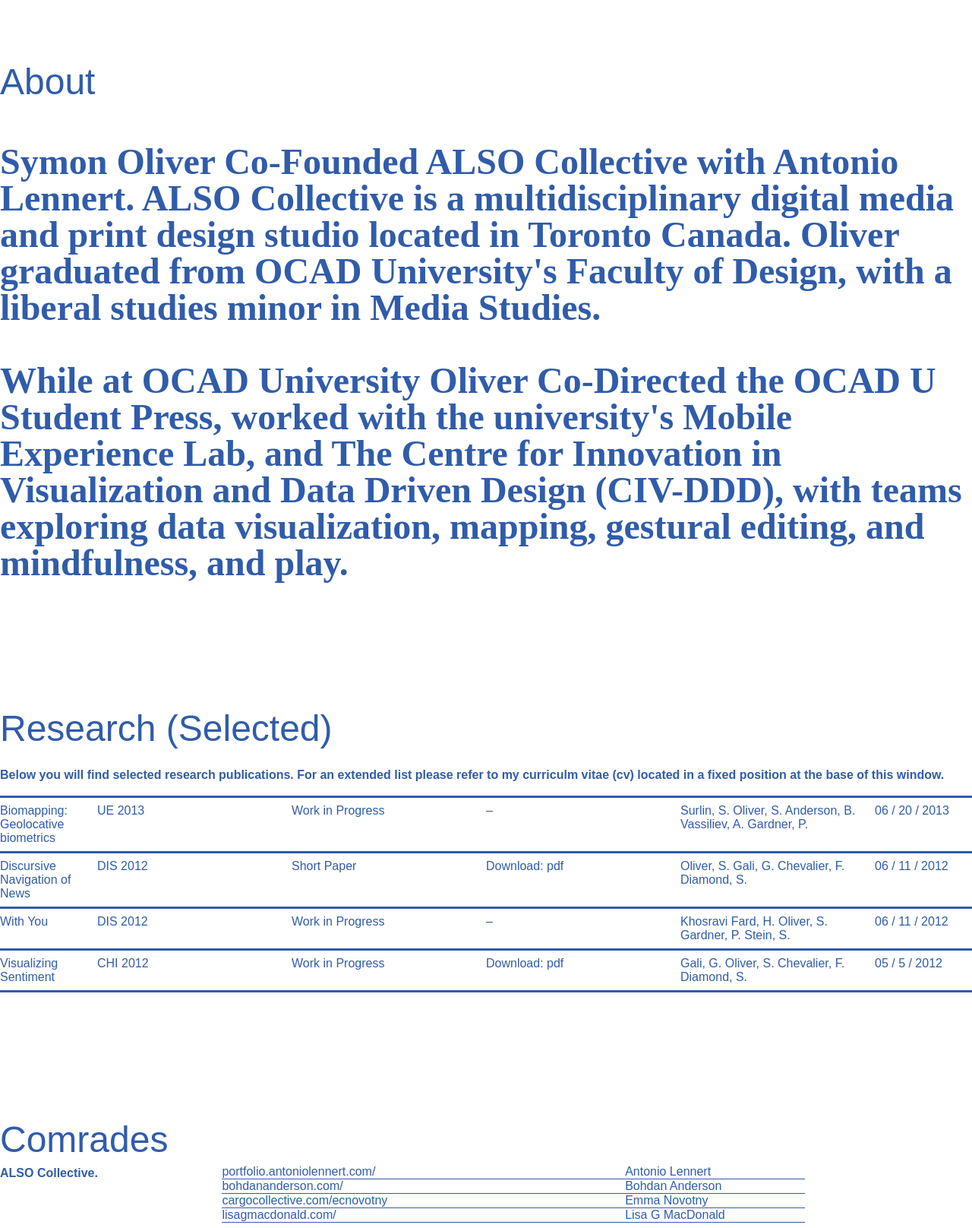
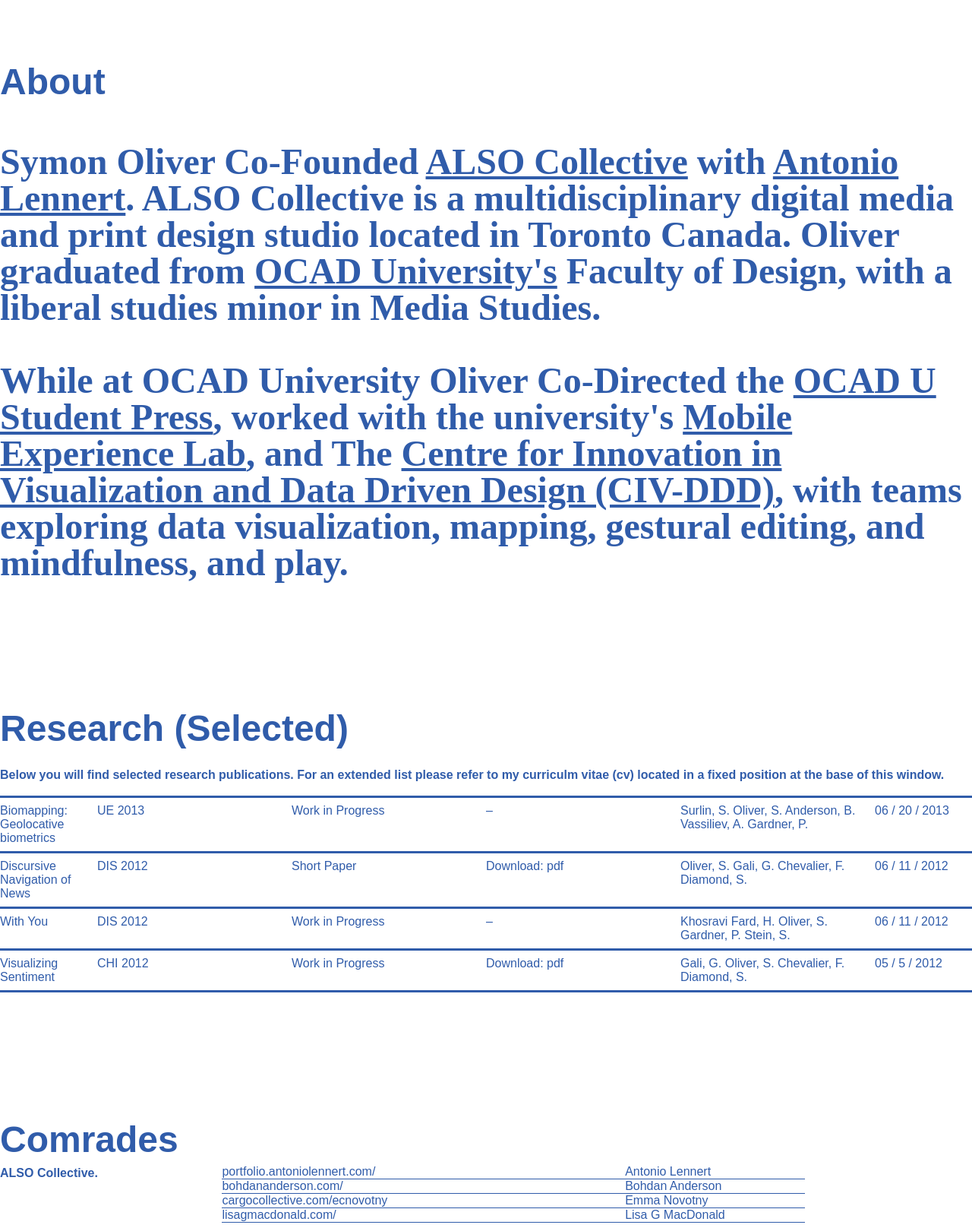
Before and after one commit to symonoliver/soliver, a Django app: template templates/index.html in a window 1280 px wide. Shown: the part 1391-3007 px from the top of the page at 76% size. Run offline with Django 3.2, Linux system fonts and the light colour scheme; the template is opened without the code that fills it, so the values that code supplies are empty; some libraries are stand-ins or nearby versions.

Commit message:
added styles

```diff
--- a/static/css/main.css
+++ b/static/css/main.css
@@ -142,7 +142,7 @@
 
 h2 {
   margin: 0;
-  font-weight: normal; }
+  font-weight: bold; }
 
 a {
   text-decoration: none;
@@ -281,6 +281,9 @@
   font-weight: bold;
   font-style: normal;
   line-height: 1em; }
+
+#about a {
+  text-decoration: underline; }
 
 #research tr {
   border-bottom: solid 3px; }
--- a/static/css/main.scss
+++ b/static/css/main.scss
@@ -175,7 +175,7 @@
 
 h2 {
 	margin: 0;
-	font-weight: normal;
+	font-weight: bold;
 }
 
 a {
@@ -183,7 +183,7 @@
 	color: inherit;
 }
 
-h1 , h2 {
+h1 , h2{
 	font-size: 1.6em;
 }
 
@@ -357,6 +357,10 @@
 	font-size: 3em;
 	font-family:"Fortescue Bold", 'Times New Roman', Times, serif; font-weight:bold; font-style:normal;
 	line-height: 1em;
+}
+
+#about a {
+	text-decoration: underline;
 }
 
 #research tr{
```
